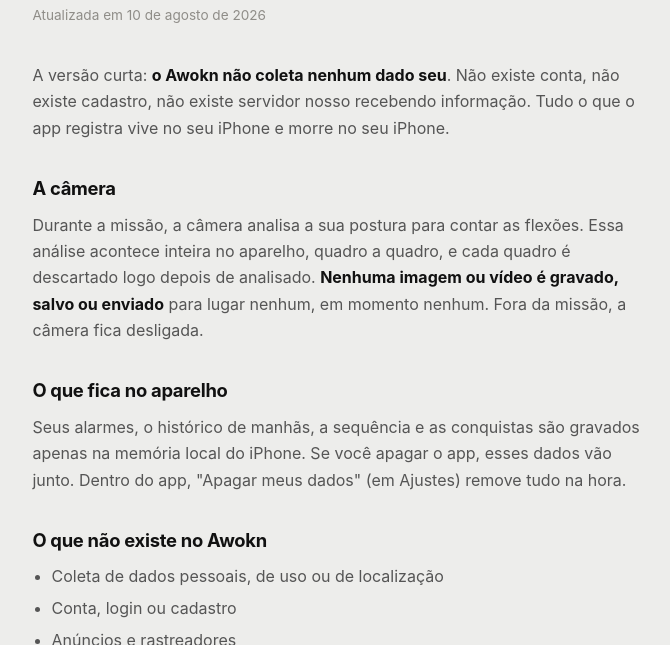
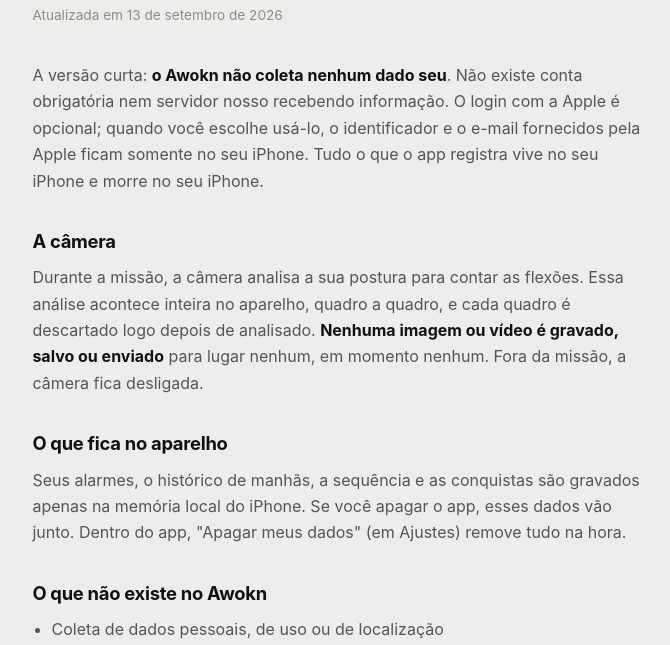
Before and after one commit to estevaoantuness/awokn-site, a plain HTML site: page privacidade/index.html in a window 1280 px wide. Shown: the part 152-797 px from the top of the page, without its empty margins (302-972 px from the left). Drawn offline with Linux system fonts and the light colour scheme.

Commit message:
docs: clarify optional Apple sign-in

```diff
--- a/privacidade/index.html
+++ b/privacidade/index.html
@@ -14,9 +14,9 @@
   <a class="brand" href="/"><img src="/icon.png" alt=""><span>awokn</span></a>
 
   <h1>Política de privacidade</h1>
-  <p class="updated">Atualizada em 10 de agosto de 2026</p>
+  <p class="updated">Atualizada em 13 de setembro de 2026</p>
 
-  <p>A versão curta: <strong>o Awokn não coleta nenhum dado seu</strong>. Não existe conta, não existe cadastro, não existe servidor nosso recebendo informação. Tudo o que o app registra vive no seu iPhone e morre no seu iPhone.</p>
+  <p>A versão curta: <strong>o Awokn não coleta nenhum dado seu</strong>. Não existe conta obrigatória nem servidor nosso recebendo informação. O login com a Apple é opcional; quando você escolhe usá-lo, o identificador e o e-mail fornecidos pela Apple ficam somente no seu iPhone. Tudo o que o app registra vive no seu iPhone e morre no seu iPhone.</p>
 
   <h2>A câmera</h2>
   <p>Durante a missão, a câmera analisa a sua postura para contar as flexões. Essa análise acontece inteira no aparelho, quadro a quadro, e cada quadro é descartado logo depois de analisado. <strong>Nenhuma imagem ou vídeo é gravado, salvo ou enviado</strong> para lugar nenhum, em momento nenhum. Fora da missão, a câmera fica desligada.</p>
@@ -27,7 +27,7 @@
   <h2>O que não existe no Awokn</h2>
   <ul>
     <li>Coleta de dados pessoais, de uso ou de localização</li>
-    <li>Conta, login ou cadastro</li>
+    <li>Conta ou cadastro obrigatório</li>
     <li>Anúncios e rastreadores</li>
     <li>SDKs ou serviços de terceiros analisando o que você faz</li>
   </ul>
```
